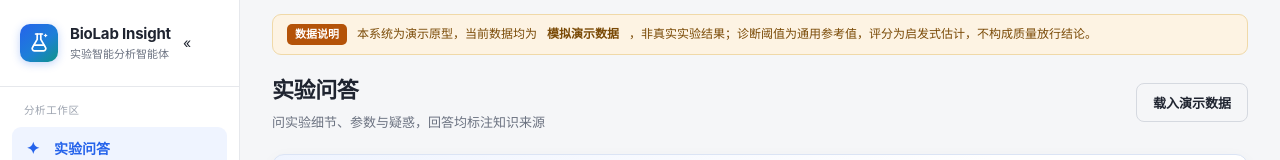
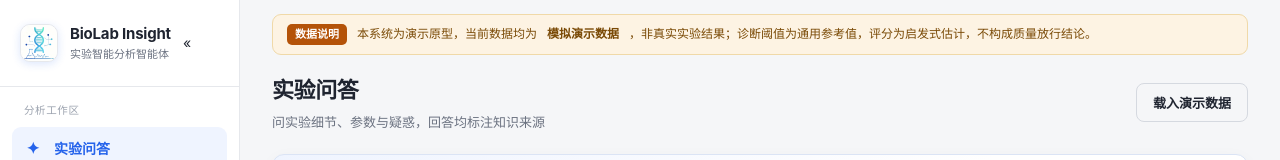
Before and after one commit to xinghai66666/biolab-insight, a website: page public/index.html in a window 1280 px wide. Shown: the top 160 px of the page. Drawn offline with Linux system fonts and the light colour scheme; no server answers.

Commit message:
Style: 侧边栏品牌图标与 favicon 更换为新版 BioLab Insight 标识

```diff
--- a/public/index.html
+++ b/public/index.html
@@ -4,21 +4,14 @@
 <meta charset="UTF-8">
 <meta name="viewport" content="width=device-width, initial-scale=1.0">
 <title>BioLab Insight · 生物制药实验智能分析智能体</title>
-<link rel="icon" type="image/svg+xml" href="favicon.svg">
+<link rel="icon" type="image/png" href="favicon.png">
 <link rel="stylesheet" href="styles.css">
 </head>
 <body>
 <div class="app" id="app">
   <aside class="sidebar" id="sidebar">
     <div class="brand" id="sidebarToggle" role="button" tabindex="0" aria-label="收起或展开侧边栏" title="点击收起或展开侧边栏">
-      <div class="brand-mark" aria-hidden="true">
-        <svg viewBox="0 0 24 24" fill="none" stroke="currentColor" stroke-width="1.7" stroke-linecap="round" stroke-linejoin="round">
-          <path d="M10.2 3v5.4l-4.6 7.9A2.2 2.2 0 0 0 7.5 19.8h9a2.2 2.2 0 0 0 1.9-3.5l-4.6-7.9V3"/>
-          <path d="M8.6 3h6.8"/>
-          <path d="M7.4 14.2h9.2"/>
-          <path d="M18.6 2.4l.7 1.4 1.4.7-1.4.7-.7 1.4-.7-1.4-1.4-.7 1.4-.7z" fill="currentColor" stroke="none"/>
-        </svg>
-      </div>
+      <div class="brand-mark"><img src="brand-logo.png" alt="BioLab Insight 图标" width="38" height="38"></div>
       <div class="brand-text">
         <div class="brand-name">BioLab Insight</div>
         <div class="brand-sub">实验智能分析智能体</div>
--- a/public/styles.css
+++ b/public/styles.css
@@ -33,11 +33,12 @@ body{
 }
 .brand{display:flex; align-items:center; gap:12px; padding:22px 20px; border-bottom:1px solid var(--line)}
 .brand-mark{
-  width:38px;height:38px;border-radius:10px;flex-shrink:0;
-  background:linear-gradient(140deg,#2563eb 0%,#1d7fd8 55%,#0d9488 100%);
-  color:#fff;display:flex;align-items:center;justify-content:center;
-  box-shadow:0 2px 8px rgba(37,99,235,.28);
+  width:38px;height:38px;border-radius:10px;flex-shrink:0;overflow:hidden;
+  background:var(--surface);border:1px solid var(--line);
+  display:flex;align-items:center;justify-content:center;
+  box-shadow:0 2px 8px rgba(37,99,235,.16);
 }
+.brand-mark img{width:100%;height:100%;display:block;object-fit:cover}
 .brand-mark svg{width:24px;height:24px;display:block}
 .brand-name{font-weight:700;font-size:calc(15px * var(--fs));letter-spacing:-.2px}
 .brand-sub{font-size:calc(11px * var(--fs));color:var(--muted)}
```
Also changed, not shown: public/brand-logo.png (added), public/favicon.png (added).
